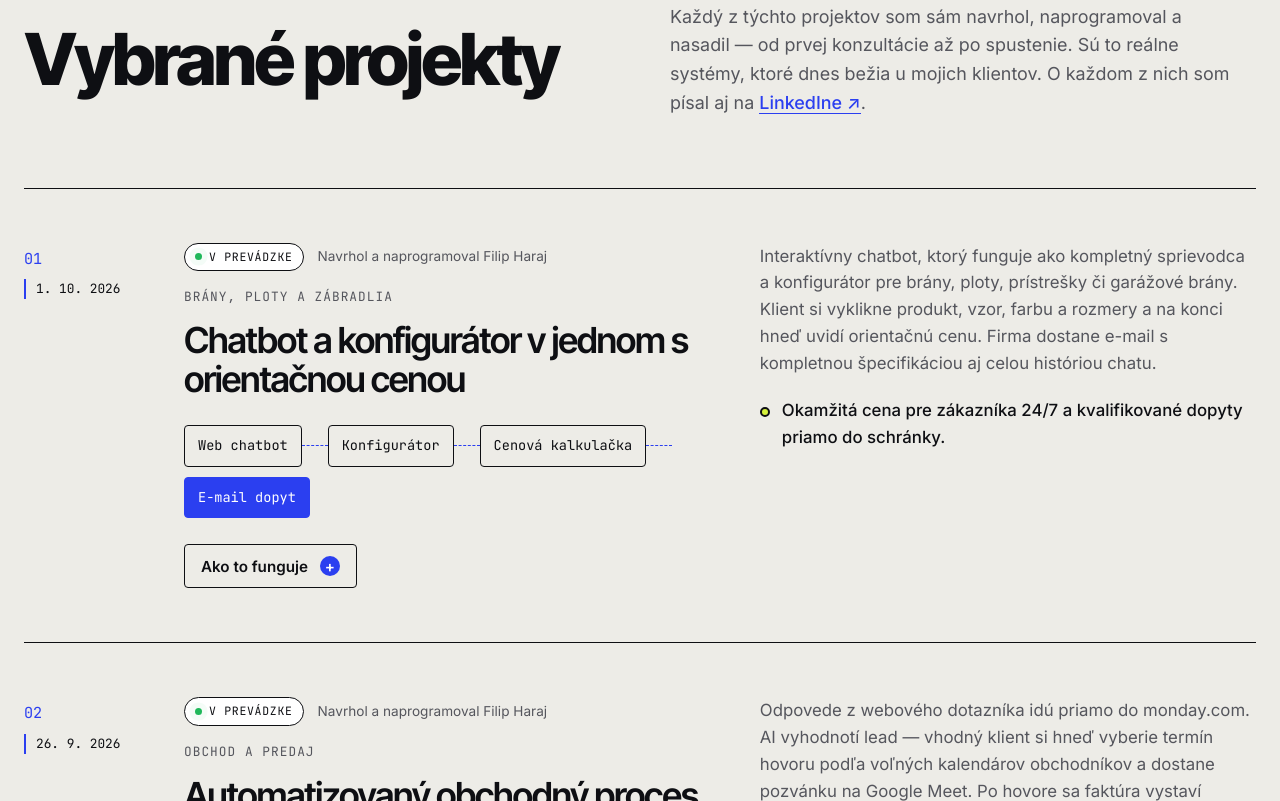
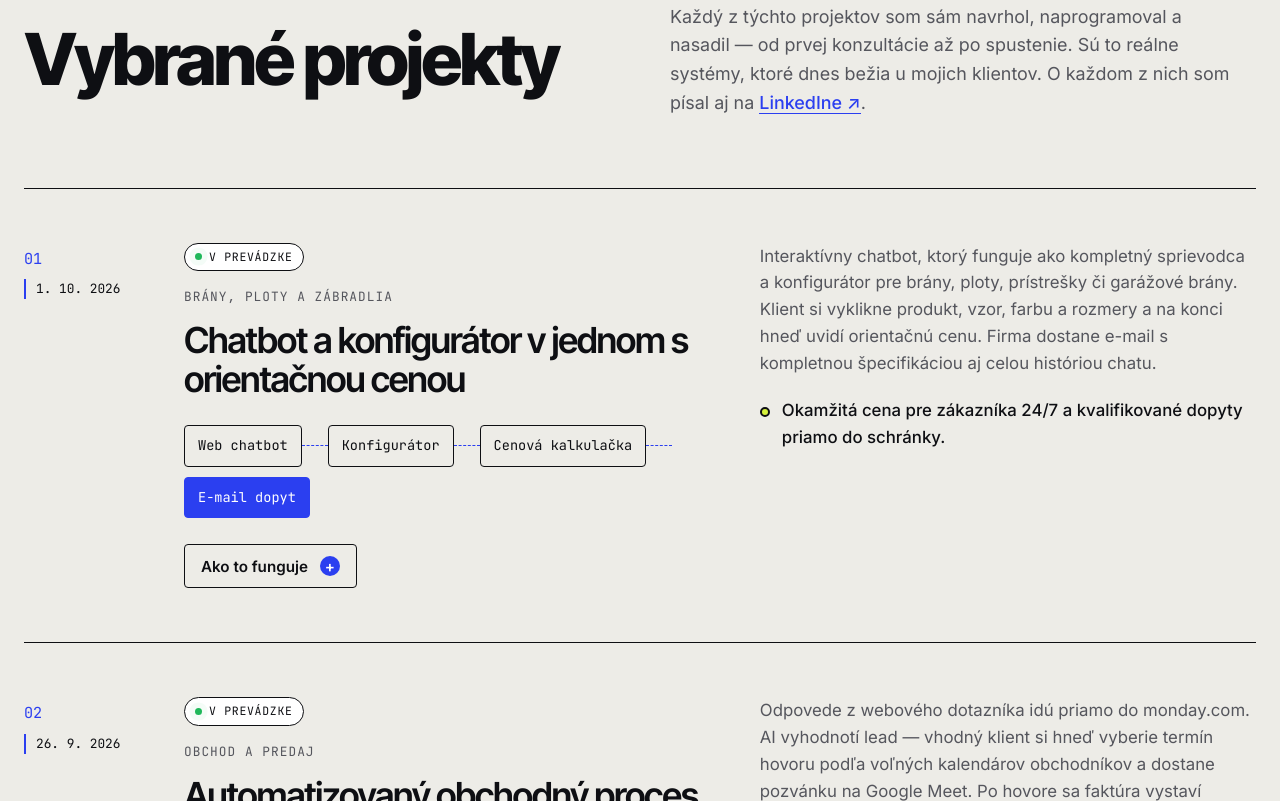
Before and after one commit to harajfilipsmtp-droid/haraj-filip-web, a plain HTML site: page index.html in a window 1280 px wide. Shown: the part 2626-3427 px from the top of the page. Drawn offline with Linux system fonts and the light colour scheme.

Commit message:
Projekty: odstránený text o autorovi z kariet
Co-Authored-By: Claude Opus 5.5 <noreply@anthropic.com>

```diff
--- a/index.html
+++ b/index.html
@@ -165,7 +165,7 @@
           <article class="project reveal">
             <div class="project__aside"><span class="project__num">01</span><time class="project__date" datetime="2026-10-01">1. 10. 2026</time></div>
             <div class="project__main">
-              <p class="project__proof"><span class="live"><i></i>V prevádzke</span><span>Navrhol a naprogramoval Filip Haraj</span></p>
+              <p class="project__proof"><span class="live"><i></i>V prevádzke</span></p>
               <p class="mono">Brány, ploty a zábradlia</p>
               <h3>Chatbot a konfigurátor v jednom s orientačnou cenou</h3>
               <div class="flowline"><span>Web chatbot</span><i></i><span>Konfigurátor</span><i></i><span>Cenová kalkulačka</span><i></i><span class="is-blue">E-mail dopyt</span></div>
@@ -183,7 +183,7 @@
           <article class="project reveal">
             <div class="project__aside"><span class="project__num">02</span><time class="project__date" datetime="2026-09-26">26. 9. 2026</time></div>
             <div class="project__main">
-              <p class="project__proof"><span class="live"><i></i>V prevádzke</span><span>Navrhol a naprogramoval Filip Haraj</span></p>
+              <p class="project__proof"><span class="live"><i></i>V prevádzke</span></p>
               <p class="mono">Obchod a predaj</p>
               <h3>Automatizovaný obchodný proces od webu po faktúru</h3>
               <div class="flowline"><span>Web</span><i></i><span>AI semafor</span><i></i><span>Kalendár</span><i></i><span class="is-blue">Monday CRM</span></div>
@@ -202,7 +202,7 @@
           <article class="project reveal">
             <div class="project__aside"><span class="project__num">03</span><time class="project__date" datetime="2026-08-28">28. 8. 2026</time></div>
             <div class="project__main">
-              <p class="project__proof"><span class="live"><i></i>V prevádzke</span><span>Navrhol a naprogramoval Filip Haraj</span></p>
+              <p class="project__proof"><span class="live"><i></i>V prevádzke</span></p>
               <p class="mono">Účtovníctvo a financie</p>
               <h3>AI spracovanie faktúr a párovanie platieb</h3>
               <div class="flowline"><span>Gmail</span><i></i><span>AI / OCR</span><i></i><span>Bankové výpisy</span><i></i><span class="is-blue">Dashboard</span></div>
@@ -220,7 +220,7 @@
           <article class="project reveal">
             <div class="project__aside"><span class="project__num">04</span><time class="project__date" datetime="2026-08-25">25. 8. 2026</time></div>
             <div class="project__main">
-              <p class="project__proof"><span class="live"><i></i>V prevádzke</span><span>Navrhol a naprogramoval Filip Haraj</span></p>
+              <p class="project__proof"><span class="live"><i></i>V prevádzke</span></p>
               <p class="mono">Školstvo</p>
               <h3>Nový web pre SPŠ stavebnú a geodetickú v Košiciach</h3>
               <div class="flowline"><span>Redizajn</span><i></i><span>Admin</span><i></i><span class="is-blue">AI chatbot</span></div>
@@ -238,7 +238,7 @@
           <article class="project reveal">
             <div class="project__aside"><span class="project__num">05</span><time class="project__date" datetime="2026-05-10">10. 5. 2026</time></div>
             <div class="project__main">
-              <p class="project__proof"><span class="live"><i></i>V prevádzke</span><span>Navrhol a naprogramoval Filip Haraj</span></p>
+              <p class="project__proof"><span class="live"><i></i>V prevádzke</span></p>
               <p class="mono">Onboarding klientov</p>
               <h3>AI chatbot vo WhatsAppe prepojený s CRM</h3>
               <div class="flowline"><span>WhatsApp +421</span><i></i><span>AI chatbot</span><i></i><span class="is-blue">CRM</span></div>
```
